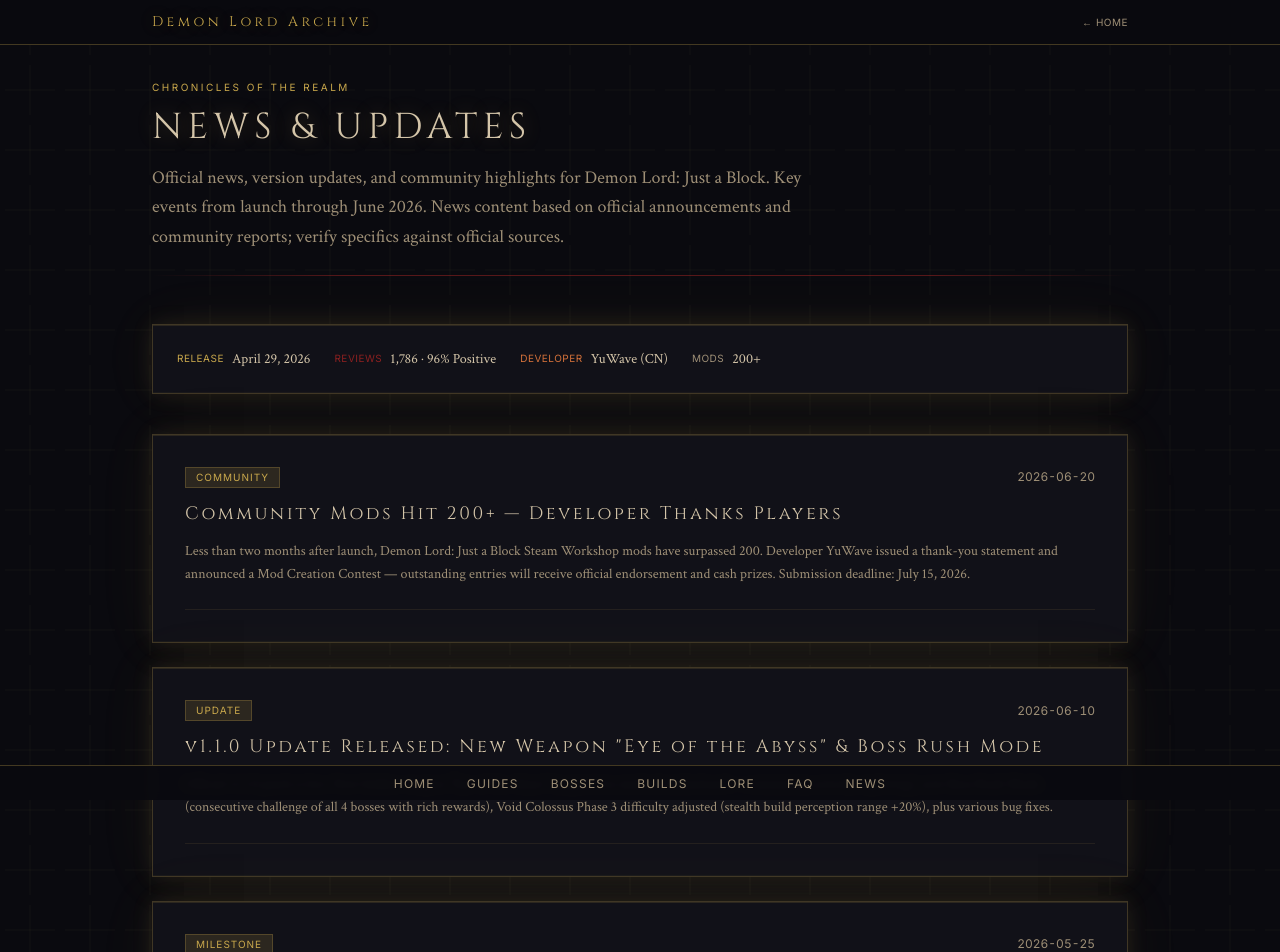
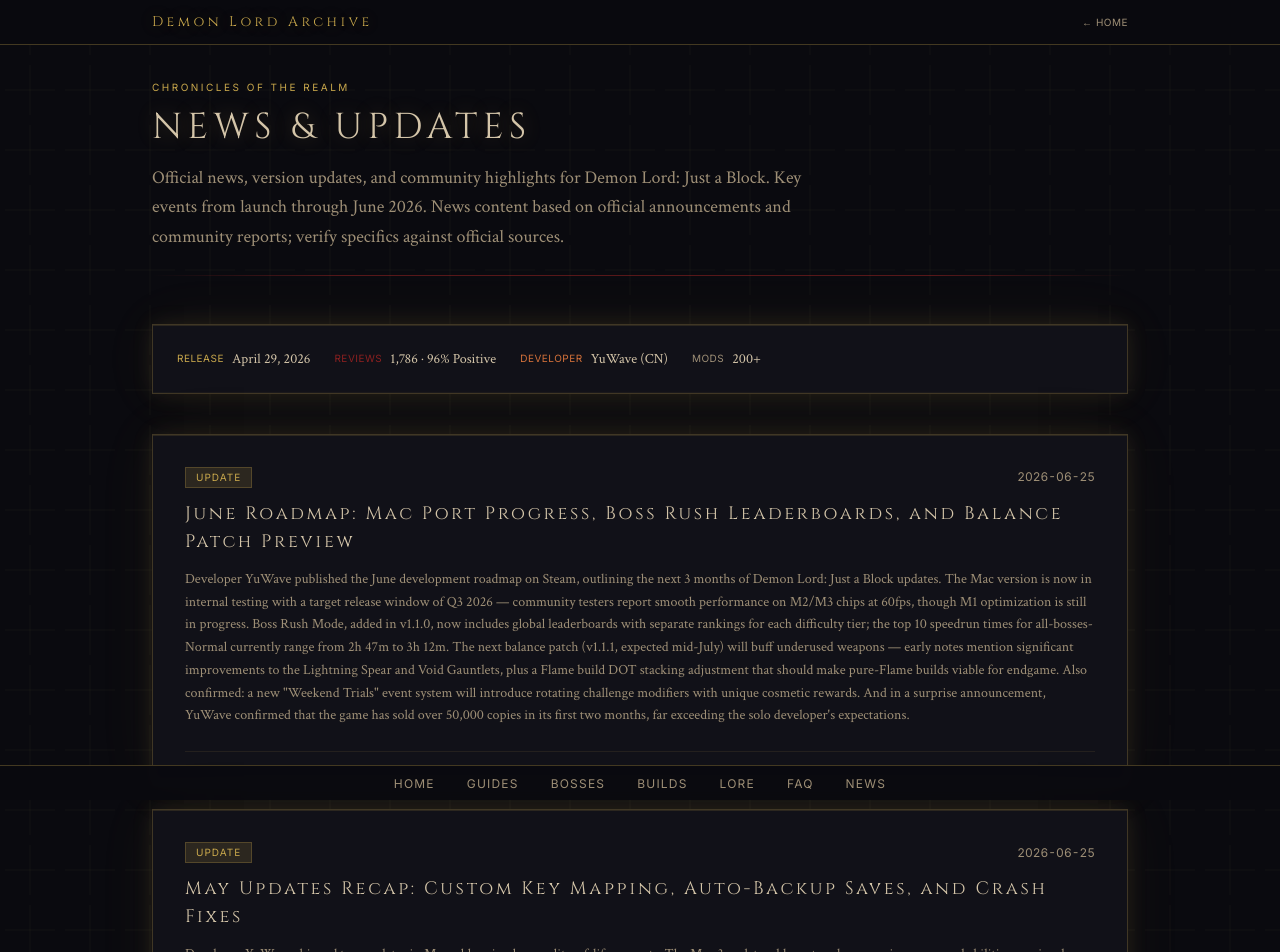
Before and after one commit to ryuuu2020/demon-lord-guide, a Next.js app: page /news in a window 1280 px wide. Shown: the top 952 px of the page. Built offline with nearby package versions, Linux system fonts and the light colour scheme.

Commit message:
news: June roadmap + Mac port progress

```diff
--- a/app/news/page.tsx
+++ b/app/news/page.tsx
@@ -1,6 +1,18 @@
 'use client';
 
 const NEWS = [
+  {
+    date: '2026-06-25',
+    title: 'June Roadmap: Mac Port Progress, Boss Rush Leaderboards, and Balance Patch Preview',
+    summary: 'Developer YuWave published the June development roadmap on Steam, outlining the next 3 months of Demon Lord: Just a Block updates. The Mac version is now in internal testing with a target release window of Q3 2026 — community testers report smooth performance on M2/M3 chips at 60fps, though M1 optimization is still in progress. Boss Rush Mode, added in v1.1.0, now includes global leaderboards with separate rankings for each difficulty tier; the top 10 speedrun times for all-bosses-Normal currently range from 2h 47m to 3h 12m. The next balance patch (v1.1.1, expected mid-July) will buff underused weapons — early notes mention significant improvements to the Lightning Spear and Void Gauntlets, plus a Flame build DOT stacking adjustment that should make pure-Flame builds viable for endgame. Also confirmed: a new "Weekend Trials" event system will introduce rotating challenge modifiers with unique cosmetic rewards. And in a surprise announcement, YuWave confirmed that the game has sold over 50,000 copies in its first two months, far exceeding the solo developer\'s expectations.',
+    tag: 'Update',
+  },
+  {
+    date: '2026-06-25',
+    title: 'May Updates Recap: Custom Key Mapping, Auto-Backup Saves, and Crash Fixes',
+    summary: 'Developer YuWave shipped two updates in May addressing key quality-of-life requests. The May 3 update adds custom key mapping — several abilities previously bound to the same key have been separated (e.g. Scythe and Bomberhead moved to distinct keys), giving players full control over their control scheme. An auto-backup system now automatically preserves save files from 1 and 2 hours ago, allowing rollback in case of data loss. A subsequent patch fixed a crash bug that occurred after certain in-game conversations, which had been a persistent issue for players progressing through story-heavy sections. With ~1,800 reviews at 96% positive and the Mac version confirmed for Q3–Q4 2026, the solo developer continues to iterate based on community feedback while working on the next major content update.',
+    tag: 'Update',
+  },
   {
     date: '2026-06-20',
     title: 'Community Mods Hit 200+ — Developer Thanks Players',
```
